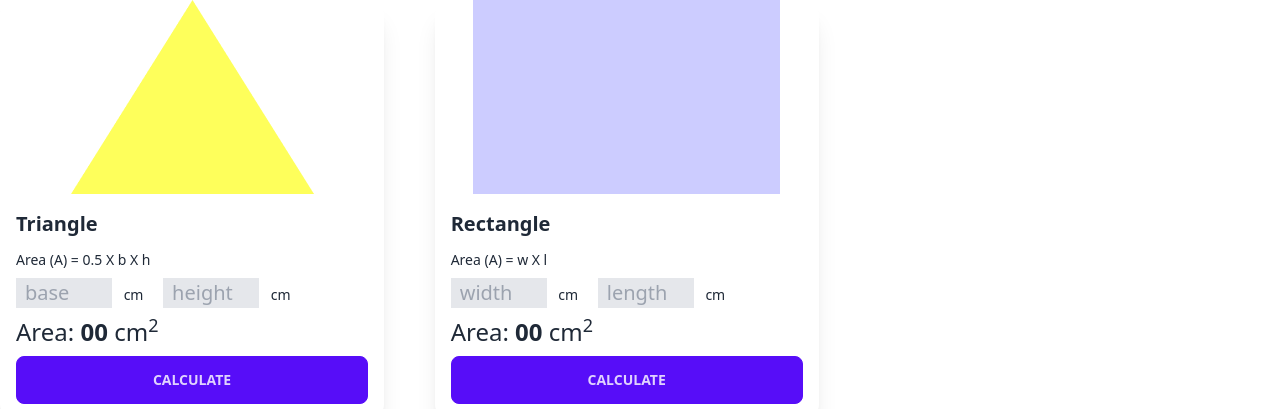
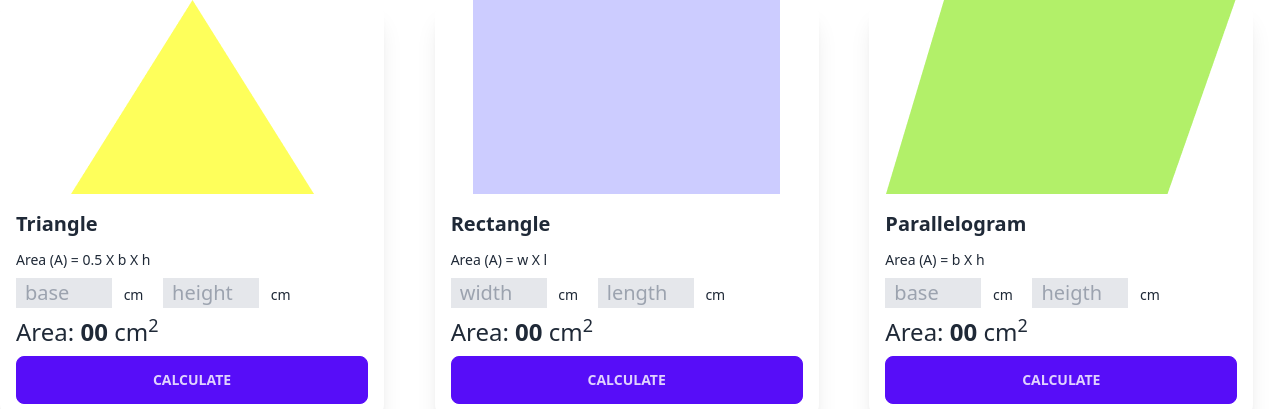
Before and after one commit to DeV-Hridoy/geometry-genius, a plain HTML site: page index.html in a window 1280 px wide. Shown: the top 409 px of the page. Drawn offline with nearby package versions, Linux system fonts and the light colour scheme.

Commit message:
reduse some code

```diff
--- a/index.html
+++ b/index.html
@@ -48,6 +48,7 @@
                       </div>
                     </div>
                   </div>
+
                 <!-- Rectangle card -->
                 <div class="card card-compact w-96 bg-base-100 shadow-xl">
                     <figure><img src="./images/rectangle.png" alt="Shoes" /></figure>
@@ -75,6 +76,33 @@
                     </div>
                   </div>
 
+                <!--parallelogram card  -->
+                  <div class="card card-compact w-96 bg-base-100 shadow-xl">
+                    <figure><img src="./images/parallelogram.png" alt="Shoes" /></figure>
+                    <div class="card-body">
+                      <h2 class="card-title">Parallelogram</h2>
+                      <p>Area (A) = b X h</p>
+                      <p>
+                        <!-- parallelogram  base-->
+
+                        <input type="text" class="border bg-gray-200 w-24 px-2 text-xl" name="" id="parallelogram-base" placeholder="base">
+                        <span class="ml-2">cm</span>
+
+                        <!-- parallelogram  height -->
+
+                        <input type="text" class="border bg-gray-200 w-24 px-2 text-xl ml-4" name="" id="parallelogram-height" placeholder="heigth">
+                        <span class="ml-2">cm</span>
+                      </p>
+
+                      <!--parallelogram  area -->
+
+                      <p class="text-2xl">Area: <span class="font-bold" id="parallelogram-area">00</span> cm<sup>2</sup></p>
+                      <div class="card-actions">
+                        <button onclick="calculateParallelogramArea()" class="btn btn-primary w-full">Calculate</button>
+                      </div>
+                    </div>
+                  </div>
+
             </div>
 
 
--- a/script/area-calculator.js
+++ b/script/area-calculator.js
@@ -44,6 +44,43 @@ function calculateRectangleArea() {
     const rectangleAreaSpan = document.getElementById('rectangle-area');
     rectangleAreaSpan.innerText = area;
 
+}
 
 
+
+
+
+
+
+
+
+
+
+
+
+// reuseable function(to reduse code)
+
+
+function calculateParallelogramArea(){
+    const base = getInputValue('parallelogram-base');
+    const height = getInputValue('parallelogram-height');
+
+    const area = base * height ;
+    setElementInnerText('parallelogram-area', area);
+
 }
+
+// reuseable get input function
+function getInputValue(fieldId) {
+    const inputField = document.getElementById(fieldId);
+    const inputValueText = inputField.value;
+    const value = parseFloat(inputValueText);
+    return value;
+}
+
+// reuseable set span, p , div , text
+
+function setElementInnerText(elementId, area) {
+    const element = document.getElementById(elementId);
+    element.innerText = area ;
+}
```
